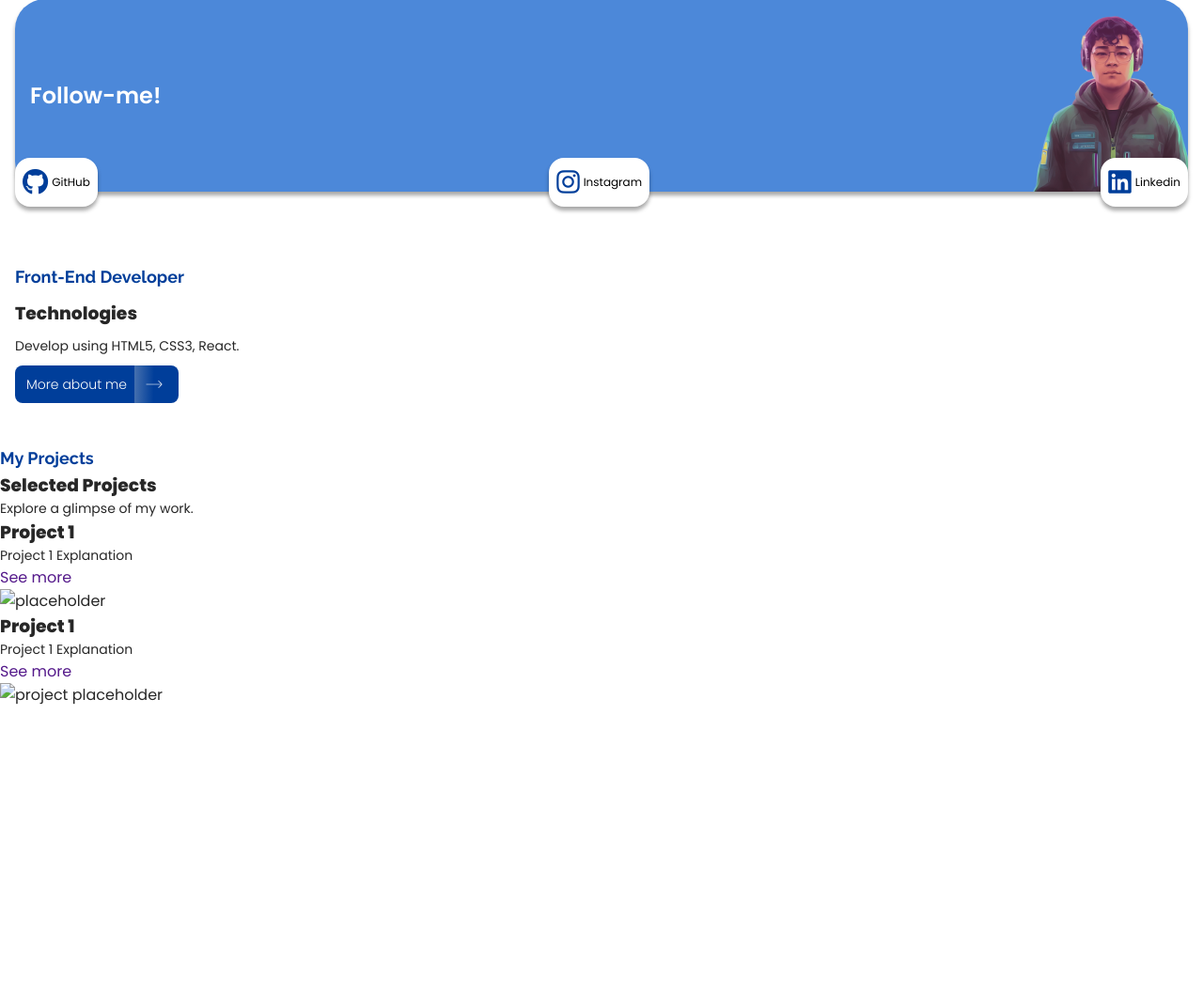
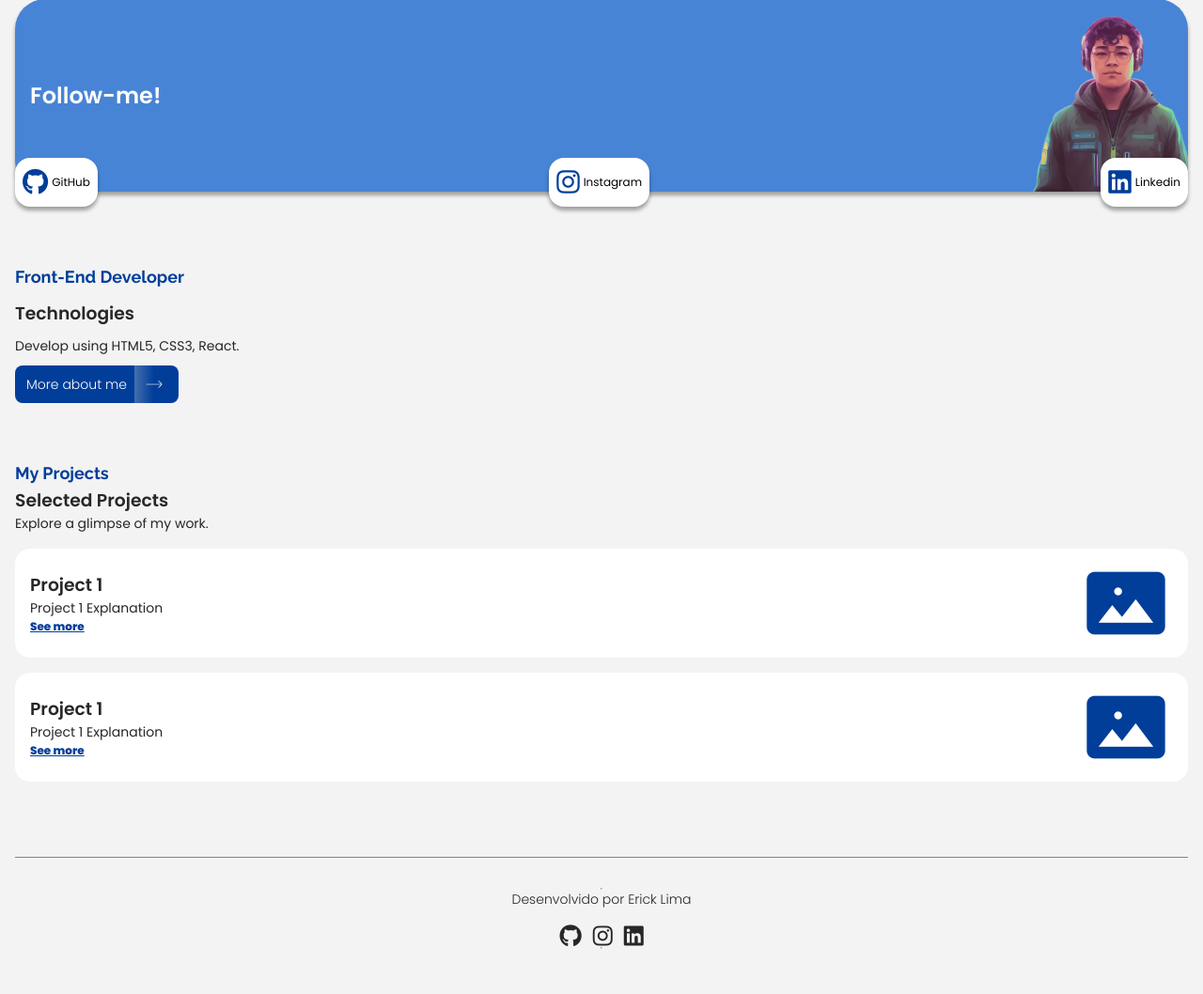
Before and after one commit to ericLimma/portfolio, a PHP site: page / in a window 1280 px wide. Shown: the part 865-1923 px from the top of the page at 94% size. Before the commit the page ends 1615 px from the top, so only its background shows below. Run offline with PHP 8.4, Linux system fonts and the light colour scheme; some libraries are stand-ins or nearby versions.

Commit message:
update 16-01-24

```diff
--- /dev/null
+++ b/assets/css/footer.css
@@ -0,0 +1,38 @@
+footer {
+    color: var(--dark-gray);
+    font-weight: 200;
+    display: flex;
+    flex-direction: column;
+    justify-content: center;
+    align-items: center;
+    padding: 32px 16px;
+    width: calc(100% - 32px);
+    border-top: 1px solid #838383;
+    margin: 64px auto 16px;
+}
+
+.footer-social-medias {
+    margin-top: 16px;
+    list-style: none;
+    display: flex;
+    width: 100%;
+    align-items: center;
+    justify-content: center;
+    flex-wrap: wrap;
+    gap: 12px;
+    padding: 0 16px;
+
+}
+
+.footer-social-medias a {
+    color: var(--dark-gray);
+    font-weight: 200;
+    font-size: 12px;
+    display: flex;
+    gap: 4px;
+    align-items: center;
+}
+
+.footer-social-medias i {
+    font-size: 24px;
+}
--- a/assets/css/header.css
+++ b/assets/css/header.css
@@ -7,11 +7,14 @@
     height: var(--header-height);
     padding: 18px 16px;
     z-index: 45;
+    backdrop-filter: blur(2px);
 }
-.logo-img{
+
+.logo-img {
     width: 116px;
     height: 51px;
 }
+
 .icone-menu {
     border-radius: 16px;
     border: 1px solid var(--white);
--- /dev/null
+++ b/assets/css/projects.css
@@ -0,0 +1,27 @@
+.projects {
+    padding: 16px;
+}
+
+.project {
+    padding: 8px 16px;
+    background-color: var(--white);
+    border-radius: 16px;
+    margin-top: 16px;
+    display: flex;
+    justify-content: space-between;
+    align-items: center;
+}
+.project div {
+    background-color: var(--white);
+    border-radius: 16px;
+    display: flex;
+    height: 100%;
+    flex-direction: column;
+    justify-content: space-between;
+}
+.project-link{
+    font-weight: 800;
+    font-size: 12px;
+    text-decoration: underline;
+    color: var(--blue);
+}
--- a/assets/css/styles.css
+++ b/assets/css/styles.css
@@ -8,11 +8,16 @@
     --light-blue: rgba(0, 86, 201, 0.7);
     --blue: #003e9a;
     --white: #ffffff;
+    --off-white: #F3F3F3;
     --dark-gray: #272727;
     --black: #000000;
     --header-height: 98px;
     font-family: 'Poppins', sans-serif;
     color: var(--dark-gray);
+}
+
+body {
+    background-color: var(--off-white);
 }
 
 a {
@@ -33,6 +38,9 @@ h2 {
     font-size: 18px;
     color: var(--blue);
     margin-bottom: 4px;
+}
+h3{
+    font-weight: 600;
 }
 
 p {
@@ -60,6 +68,7 @@ p {
     padding-left: 12px;
     align-items: center;
 }
+
 .btn div img {
     width: 18px;
 }
@@ -68,10 +77,11 @@ p {
     background-color: var(--blue);
     color: var(--white);
 }
-.btn-blue div{
+
+.btn-blue div {
     background: linear-gradient(91.39deg, rgba(217, 217, 217, 0.6) -57.21%, rgba(217, 217, 217, 0) 68.04%);
 }
 
-.text-blue{
+.text-blue {
     color: var(--blue);
 }
--- a/index.html
+++ b/index.html
@@ -13,6 +13,8 @@
     <link rel="stylesheet" href="assets/css/about.css">
     <link rel="stylesheet" href="assets/css/social-medias.css">
     <link rel="stylesheet" href="assets/css/skills.css">
+    <link rel="stylesheet" href="assets/css/projects.css">
+    <link rel="stylesheet" href="assets/css/footer.css">
 
 
     <link rel="shortcut icon" href="assets/img/favicon.png" type="image/x-icon">
@@ -84,20 +86,30 @@
                 <div>
                     <h3>Project 1</h3>
                     <p>Project 1 Explanation</p>
-                    <a href="">See more</a>
+                    <a class="project-link" href="">See more</a>
                 </div>
-                <img src="" alt="placeholder">
+                <img src="assets/img/placeholder.png" alt="placeholder">
             </div>
             <div class="project">
                 <div>
                     <h3>Project 1</h3>
                     <p>Project 1 Explanation</p>
-                    <a href="">See more</a>
+                    <a class="project-link" href="">See more</a>
                 </div>
-                <img src="" alt="project placeholder">
+                <img src="assets/img/placeholder.png" alt="placeholder">
             </div>
         </section>
     </main>
+    <footer>
+        <hr>
+        <p>Desenvolvido por Erick Lima</p>
+        <ul class="footer-social-medias">
+            <li><a href=""><i class="fa-brands fa-github"></i> </a></li>
+            <li><a href=""><i class="fa-brands fa-instagram"></i></a></li>
+            <li><a href=""><i class="fa-brands fa-linkedin"></i></a></li>
+        </ul>
+        <hr>
+    </footer>
 </body>
 
 </html>
```
Also changed, not shown: assets/img/placeholder.png (added).
